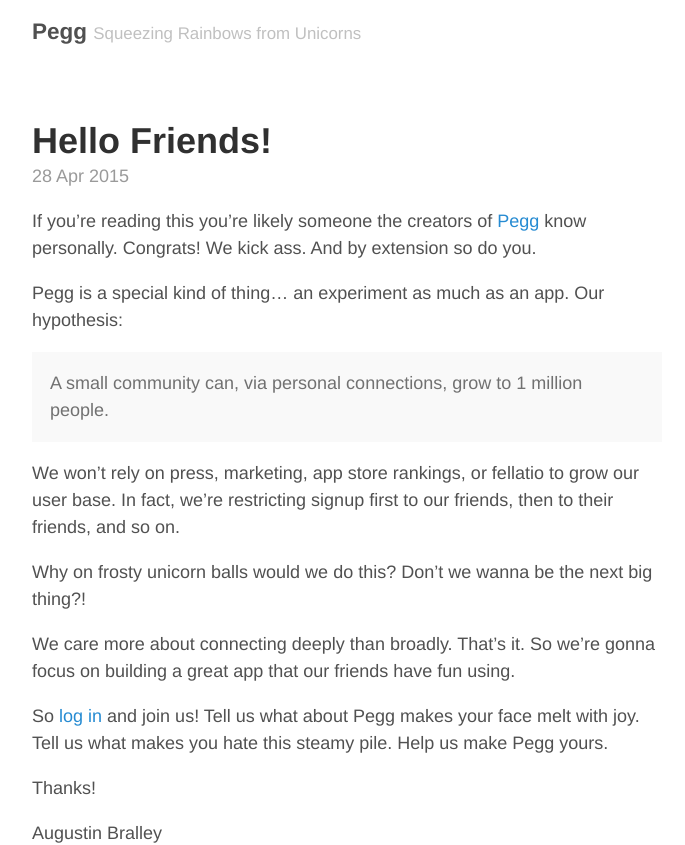
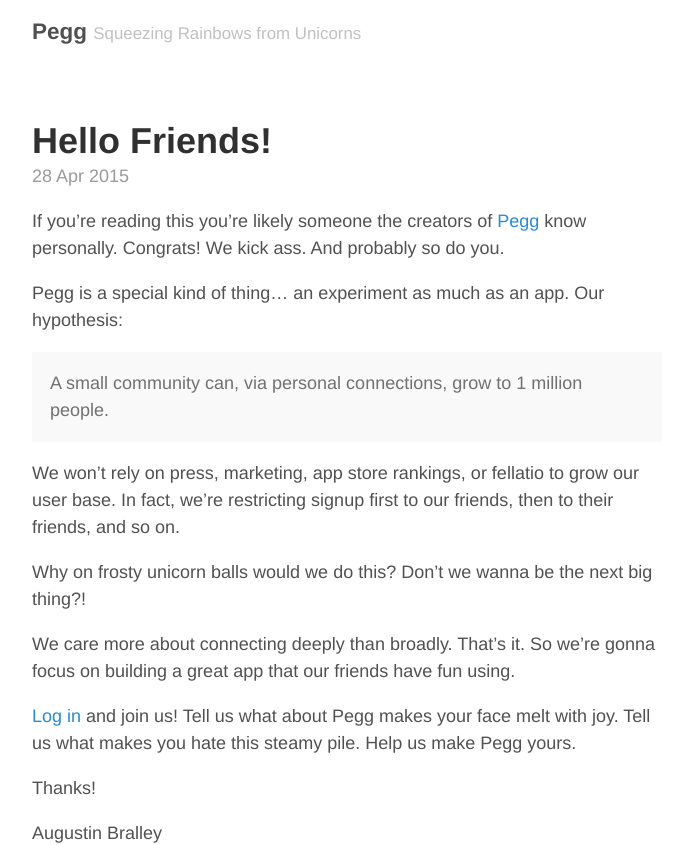
Before and after one commit to Gratzi/gratzi.github.io, a Jekyll site: the page built from _posts/2015-4-28-hello-friends.md, in a window 1280 px wide. Shown: the top 845 px of the page, without its empty margins (293-978 px from the left). Built offline with Jekyll 4.4.1, drawn with Linux system fonts in a browser that asks for light colours; grey boxes are pictures that could not be loaded.

Commit message:
Update 2015-4-28-hello-friends.md

```diff
--- a/_posts/2015-4-28-hello-friends.md
+++ b/_posts/2015-4-28-hello-friends.md
@@ -3,7 +3,7 @@
 title: Hello Friends!
 ---
 
-If you're reading this you're likely someone the creators of [Pegg](http://pegg.us) know personally. Congrats! We kick ass. And by extension so do you.
+If you're reading this you're likely someone the creators of [Pegg](http://pegg.us) know personally. Congrats! We kick ass. And probably so do you.
 
 Pegg is a special kind of thing... an experiment as much as an app. Our hypothesis:
 
@@ -17,7 +17,7 @@
 
 We care more about connecting deeply than broadly. That's it. So we're gonna focus on building a great app that our friends have fun using.
 
-So [log in](http://pegg.us) and join us! Tell us what about Pegg makes your face melt with joy. Tell us what makes you hate this steamy pile. Help us make Pegg yours.
+[Log in](http://pegg.us) and join us! Tell us what about Pegg makes your face melt with joy. Tell us what makes you hate this steamy pile. Help us make Pegg yours.
 
 Thanks!
 
```
